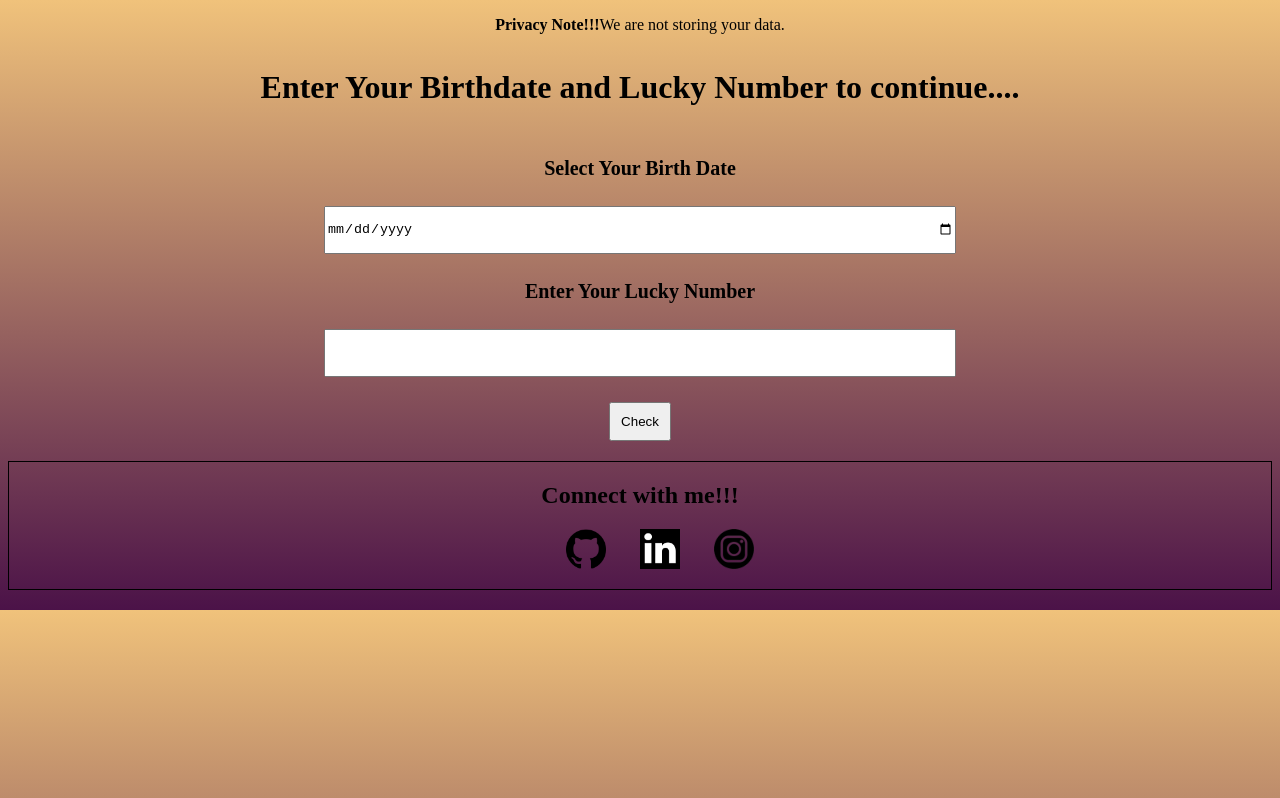
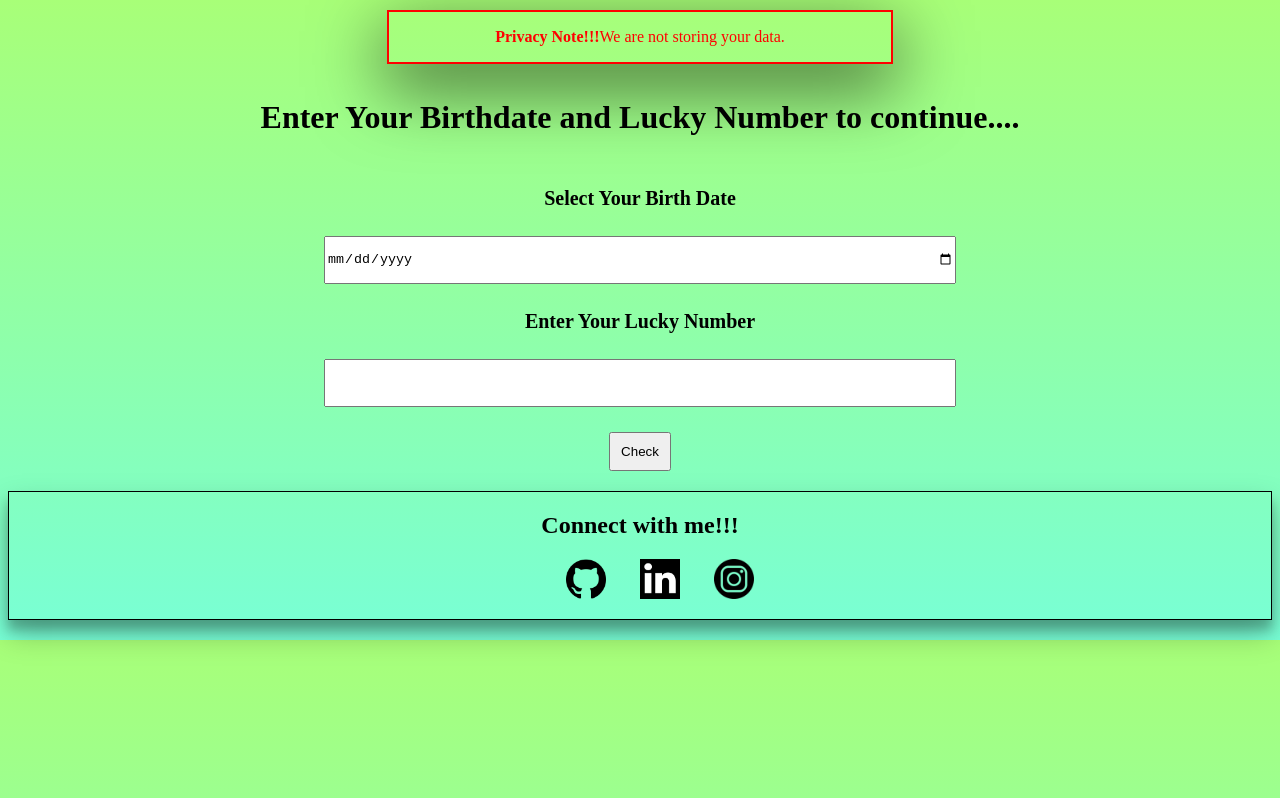
Before and after one commit to Akanksha108/Birthday-Lucky-Number, a plain HTML site: page index.html in a window 1280 px wide. Drawn offline with Linux system fonts and the light colour scheme.

Commit message:
added style to privacy note

```diff
--- a/style.css
+++ b/style.css
@@ -4,7 +4,17 @@
 
 body{
     text-align: center;
-    background-image: linear-gradient(#F0C27B,#4B1248);
+    background-image: linear-gradient(#a8ff78,#78ffd6);
+}
+
+.privacy_note{
+    border: 2px solid red;
+    color: red;
+    width: 100%;
+    margin: auto;
+    box-shadow: rgba(0, 0, 0, 0.56) 0px 22px 70px 4px;
+    margin-top: 10px;
+    margin-bottom: 10px;
 }
 
 .heading{
@@ -42,6 +52,7 @@ input{
     width: 100%;
     margin: 20px 0;
     border: 1px solid black;
+    box-shadow: rgba(0, 0, 0, 0.25) 0px 14px 28px, rgba(0, 0, 0, 0.22) 0px 10px 10px;
 }
 
 .footer_list{
@@ -59,3 +70,9 @@ input{
     width: 40px;
     margin: auto;
 }
+
+@media screen and (min-width: 768px) {
+    .privacy_note{
+        width: 40%;
+    }
+}
```
